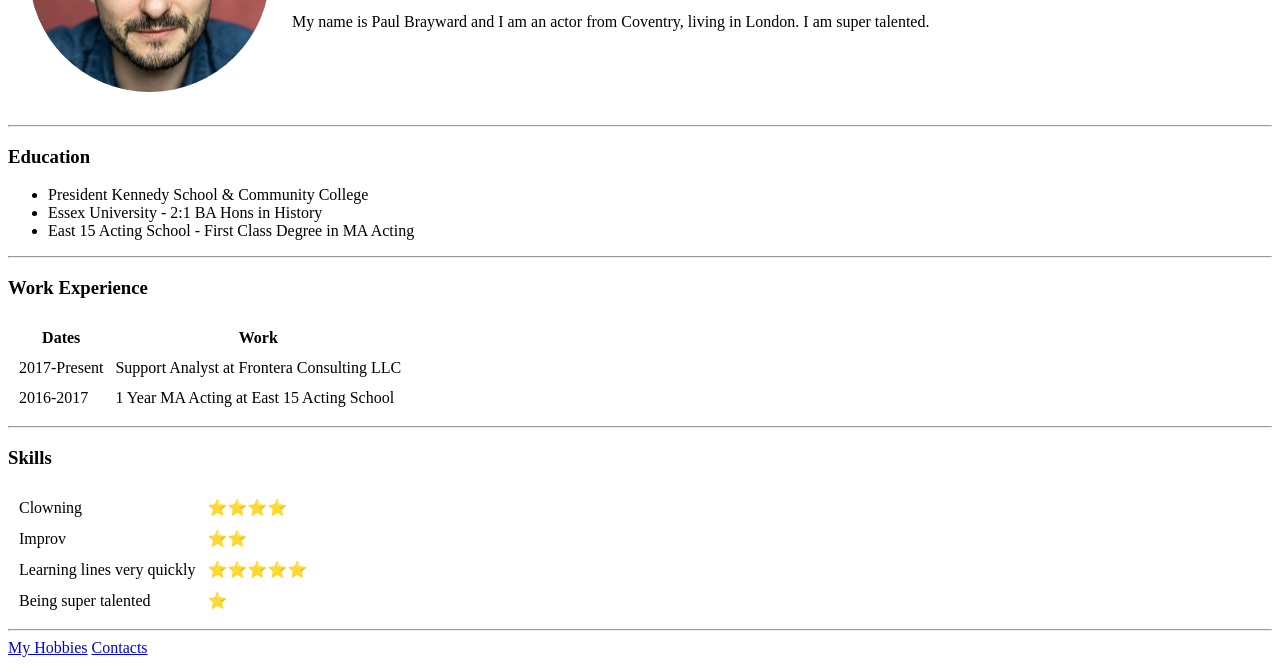
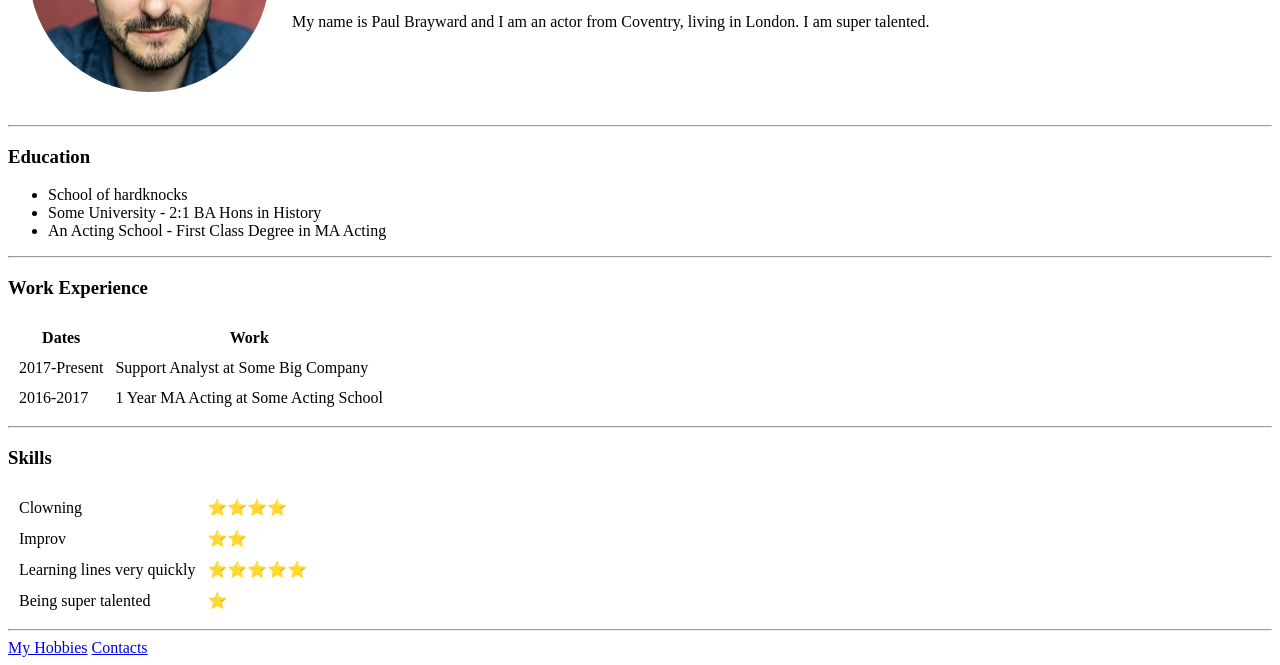
Before and after one commit to wardting/cv, a plain HTML site: page index.html in a window 1280 px wide. Shown: the part 178-843 px from the top of the page. Drawn offline with Linux system fonts and the light colour scheme.

Commit message:
Updated index

```diff
--- a/index.html
+++ b/index.html
@@ -19,9 +19,9 @@
     <hr>
     <h3>Education</h3>
     <ul>
-      <li>President Kennedy School & Community College</li>
-      <li>Essex University - 2:1 BA Hons in History</li>
-      <li>East 15 Acting School - First Class Degree in MA Acting</li>
+      <li>School of hardknocks</li>
+      <li>Some University - 2:1 BA Hons in History</li>
+      <li>An Acting School - First Class Degree in MA Acting</li>
     </ul>
     <hr>
     <h3>Work Experience</h3>
@@ -35,11 +35,11 @@
       <tbody>
         <tr>
           <td>2017-Present</td>
-          <td>Support Analyst at Frontera Consulting LLC</td>
+          <td>Support Analyst at Some Big Company</td>
         </tr>
         <tr>
           <td>2016-2017</td>
-          <td>1 Year MA Acting at East 15 Acting School</td>
+          <td>1 Year MA Acting at Some Acting School</td>
         </tr>
       </tbody>
     </table>
```
